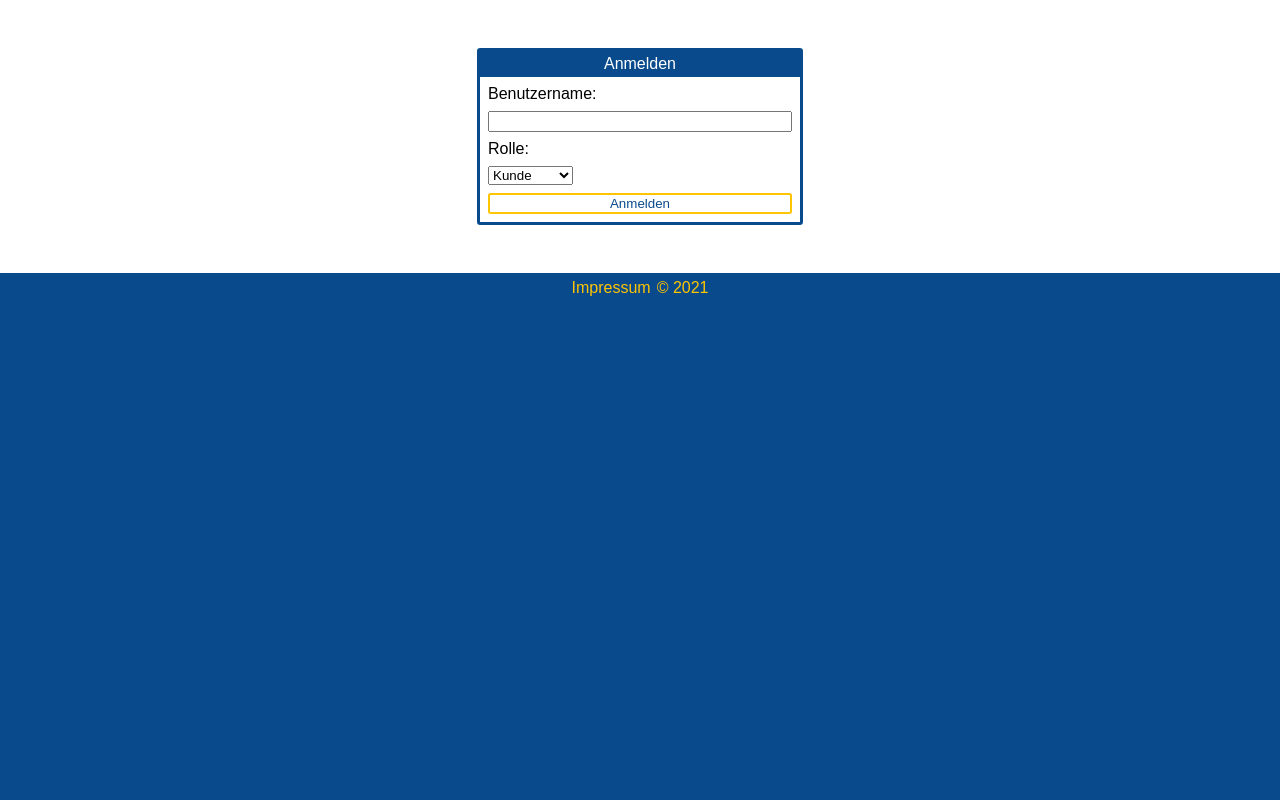
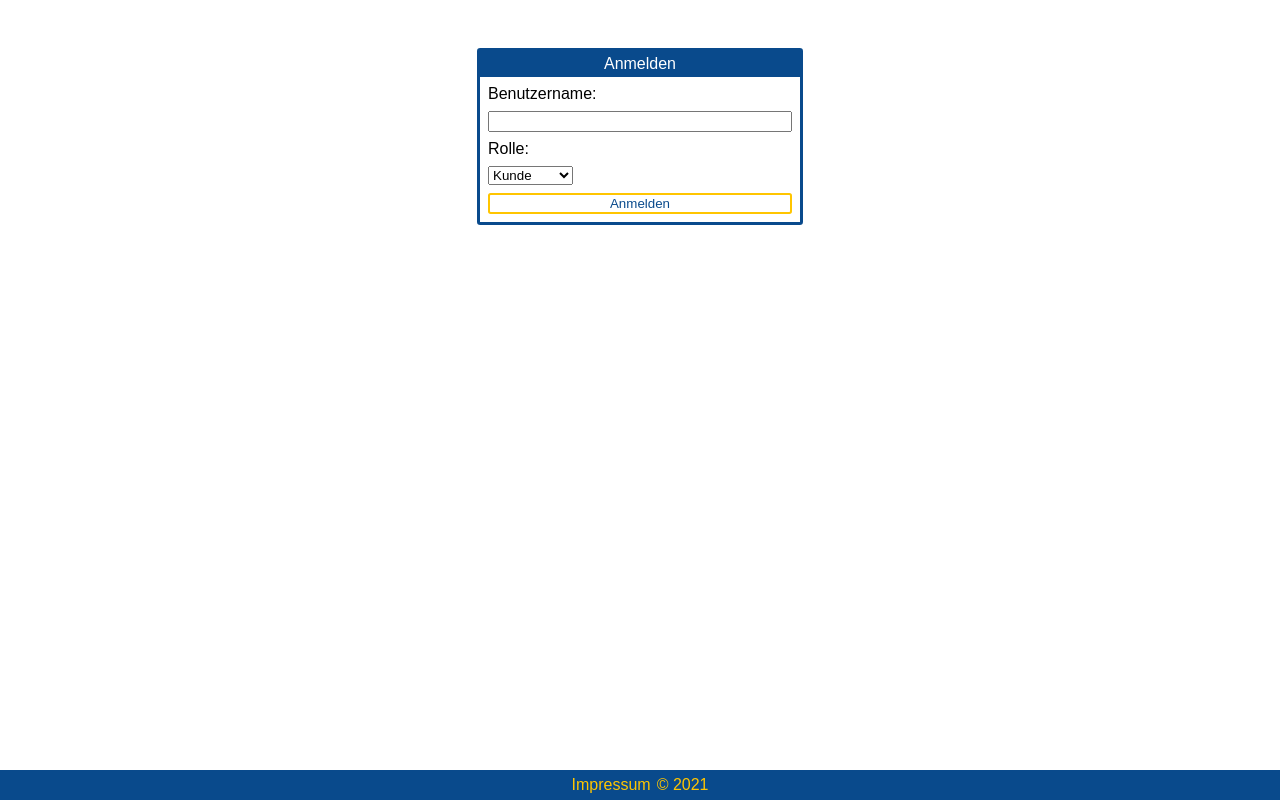
Before and after one commit to xZise/smartsoft, a PHP site: page / in a window 1280 px wide. Run offline with PHP 8.4, Linux system fonts and the light colour scheme.

Commit message:
Force footer row to be in the last row

```diff
--- a/style.css
+++ b/style.css
@@ -19,6 +19,10 @@ body {
     margin: unset;
     display: grid;
     grid-template-rows: auto 1fr auto;
+}
+
+body > footer {
+    grid-row: -2 / -1;
 }
 
 /* Header formatting: One row of vertically centered items, with the same padding of the buttons and space between items */
```
